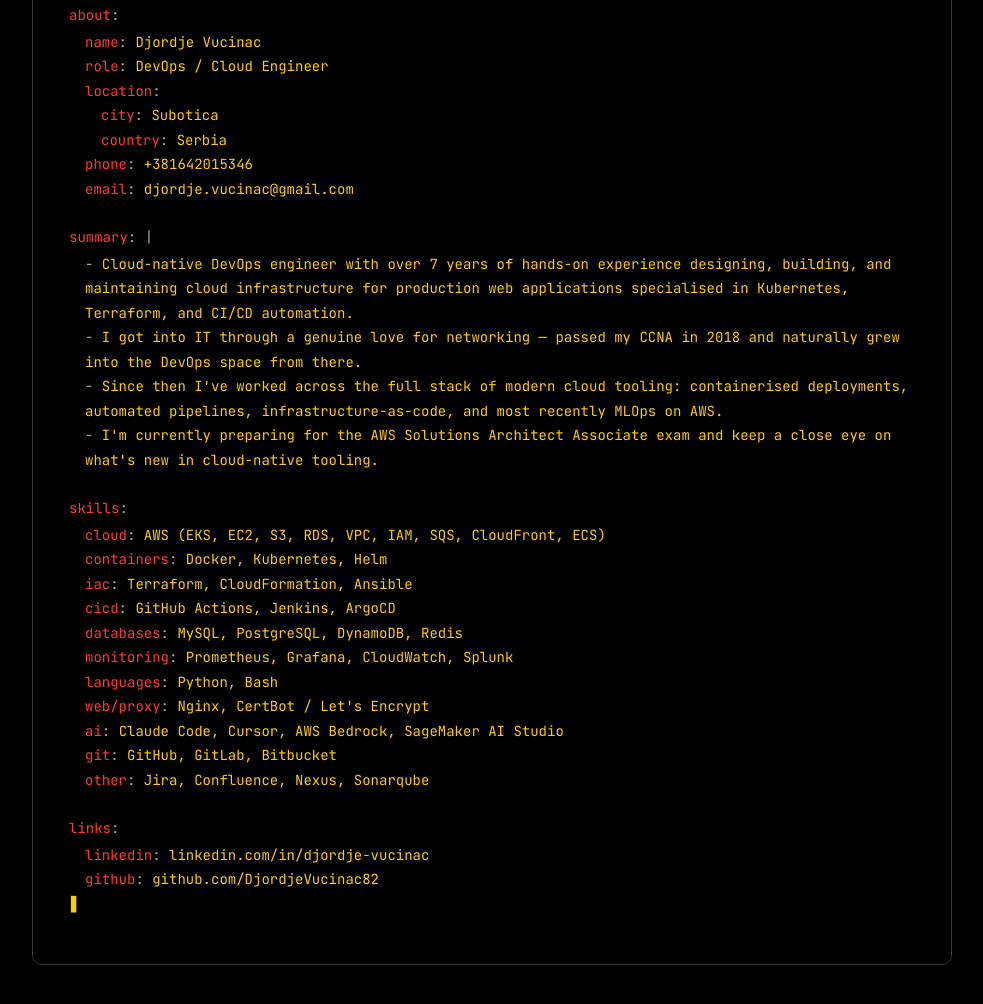
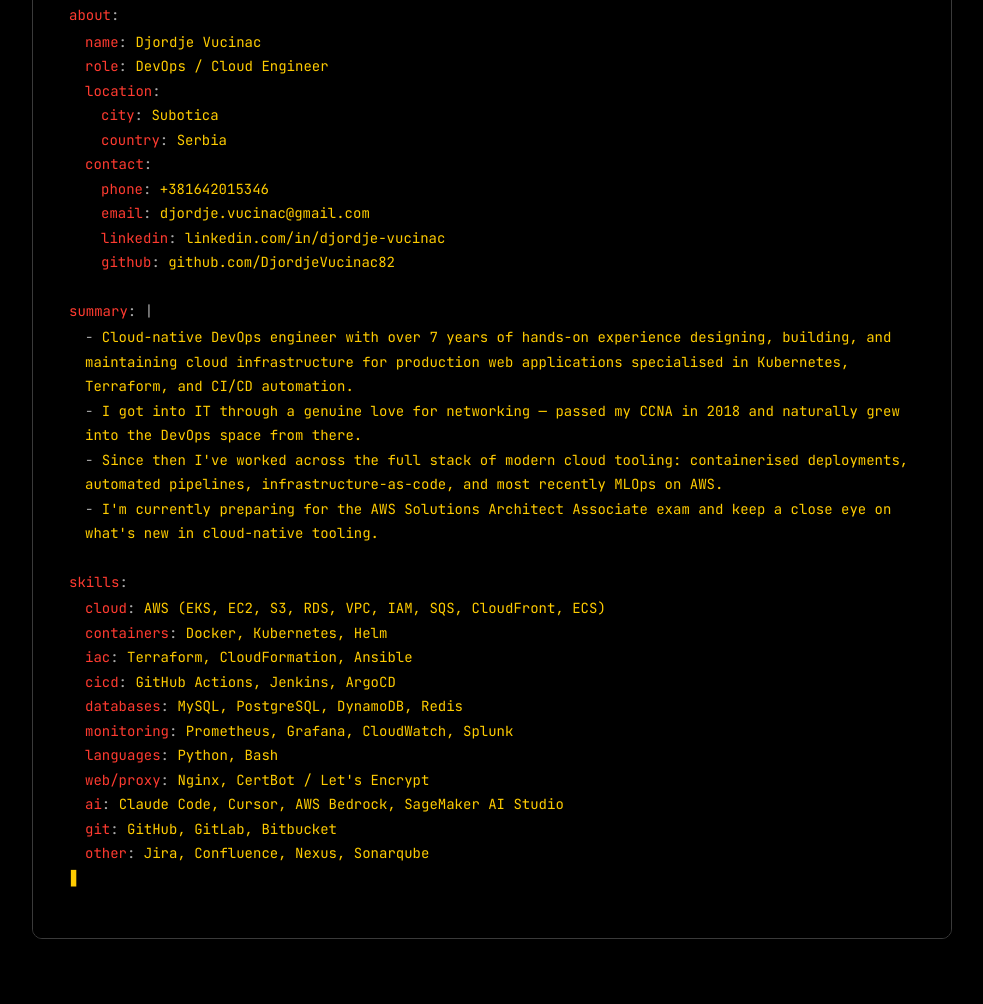
Before and after one commit to DjordjeVucinac82/djordje.vucinac, a website: page site/about.html in a window 1280 px wide. Shown: the part 240-1244 px from the top of the page, without its empty margins (148-1131 px from the left). Drawn offline with Linux system fonts and the light colour scheme.

Commit message:
Move contact details into contact block under about section

```diff
--- a/site/about.html
+++ b/site/about.html
@@ -47,8 +47,13 @@
           <span class="yaml-inline"><span class="yaml-key">city</span><span class="yaml-punct">: </span><span class="yaml-val">Subotica</span></span>
           <span class="yaml-inline"><span class="yaml-key">country</span><span class="yaml-punct">: </span><span class="yaml-val">Serbia</span></span>
         </div>
-        <span class="yaml-inline"><span class="yaml-key">phone</span><span class="yaml-punct">: </span><span class="yaml-val">+381642015346</span></span>
-        <span class="yaml-inline"><span class="yaml-key">email</span><span class="yaml-punct">: </span><span class="yaml-val">djordje.vucinac@gmail.com</span></span>
+        <span class="yaml-key">contact</span><span class="yaml-punct">:</span>
+        <div class="yaml-block">
+          <span class="yaml-inline"><span class="yaml-key">phone</span><span class="yaml-punct">: </span><span class="yaml-val">+381642015346</span></span>
+          <span class="yaml-inline"><span class="yaml-key">email</span><span class="yaml-punct">: </span><span class="yaml-val">djordje.vucinac@gmail.com</span></span>
+          <span class="yaml-inline"><span class="yaml-key">linkedin</span><span class="yaml-punct">: </span><a class="yaml-val yaml-link" href="https://www.linkedin.com/in/djordje-vucinac-b80761b9/" target="_blank" rel="noopener">linkedin.com/in/djordje-vucinac</a></span>
+          <span class="yaml-inline"><span class="yaml-key">github</span><span class="yaml-punct">: </span><a class="yaml-val yaml-link" href="https://github.com/DjordjeVucinac82" target="_blank" rel="noopener">github.com/DjordjeVucinac82</a></span>
+        </div>
       </div>
 
       <!-- Section: summary (block scalar with | ) -->
@@ -76,13 +81,6 @@
         <span class="yaml-inline"><span class="yaml-key">other</span><span class="yaml-punct">: </span><span class="yaml-val">Jira, Confluence, Nexus, Sonarqube</span></span>
       </div>
 
-      <!-- Section: links -->
-      <span class="yaml-section"><span class="yaml-key">links</span><span class="yaml-punct">:</span></span>
-      <div class="yaml-block">
-        <span class="yaml-inline"><span class="yaml-key">linkedin</span><span class="yaml-punct">: </span><a class="yaml-val yaml-link" href="https://www.linkedin.com/in/djordje-vucinac-b80761b9/" target="_blank" rel="noopener">linkedin.com/in/djordje-vucinac</a></span>
-        <span class="yaml-inline"><span class="yaml-key">github</span><span class="yaml-punct">: </span><a class="yaml-val yaml-link" href="https://github.com/DjordjeVucinac82" target="_blank" rel="noopener">github.com/DjordjeVucinac82</a></span>
-      </div>
-
       <!-- Blinking cursor at end of content -->
       <span class="cursor"></span>
 
```
